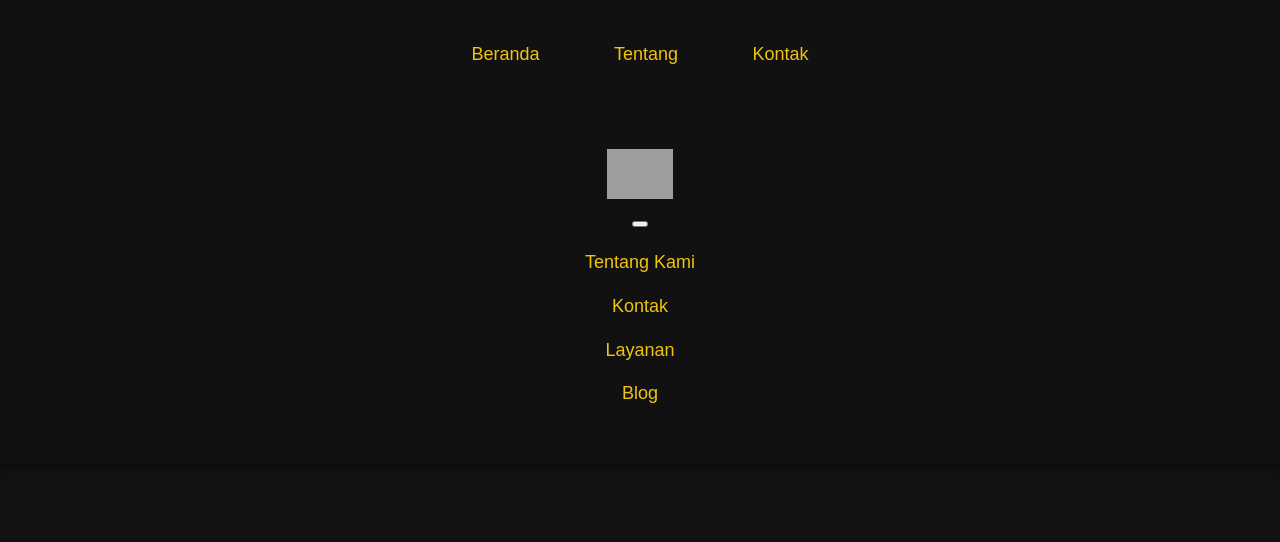
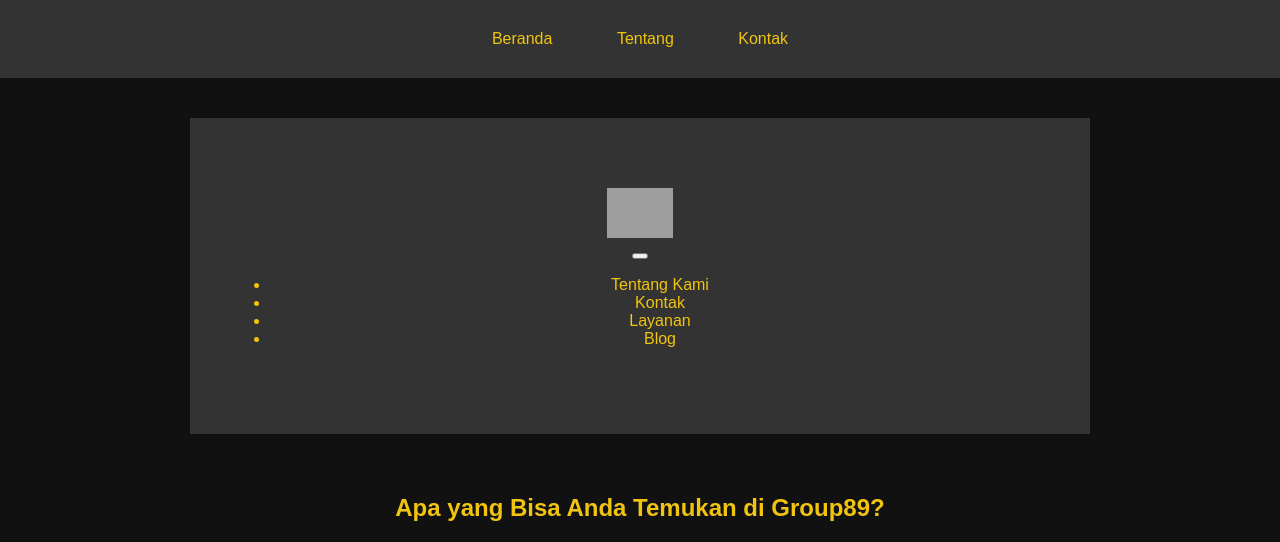
Before and after one commit to vencow9-eng/Group89-Github.io, a Jekyll site: the page built from index.md, in a window 1280 px wide. Shown: the top 542 px of the page. Built offline with Jekyll 4.4.1, drawn with Linux system fonts in a browser that asks for light colours; grey boxes are pictures that could not be loaded.

Commit message:
Refactor CSS for improved styling and structure

```diff
--- a/assets/style.css
+++ b/assets/style.css
@@ -1,102 +1,50 @@
-/* General Body Styling */
+/* Body and General Styling */
 body {
     font-family: 'Poppins', sans-serif;
-    background-color: #121212;
-    color: #f1c40f;
+    background-color: #111; /* Dark Background */
+    color: #f1c40f; /* Gold Text */
     margin: 0;
     padding: 0;
-    line-height: 1.6;
 }
 
 /* Header Styling */
 header {
-    background-color: #111;
+    background-color: #333;
     color: #f1c40f;
-    padding: 40px 0;
+    padding: 30px 0;
     text-align: center;
-    box-shadow: 0 4px 8px rgba(0, 0, 0, 0.5);
 }
 
-header h1 {
-    font-size: 50px;
-    font-weight: bold;
-    text-transform: uppercase;
+/* Navbar */
+.navbar {
+    text-align: center;
 }
 
 .navbar a {
     color: #f1c40f;
+    padding: 10px 20px;
+    margin: 0 10px;
     text-decoration: none;
-    font-size: 18px;
-    margin: 0 15px;
-    padding: 10px 20px;
-    border-radius: 5px;
-    transition: background-color 0.3s ease, color 0.3s ease;
 }
 
-.navbar a:hover {
+/* Main Content */
+.container {
+    padding: 40px;
+    text-align: center;
+    max-width: 900px;
+    margin: 0 auto;
+}
+
+/* CTA */
+.cta {
     background-color: #f1c40f;
+    padding: 40px;
     color: #111;
 }
 
-/* Main Content Styling */
-main {
-    padding: 50px;
+/* Footer */
+footer {
+    background-color: #333;
+    color: #f1c40f;
+    padding: 20px;
 }
-
-.intro, .call-to-action {
-    text-align: center;
-    margin-bottom: 40px;
-}
-
-h2 {
-    font-size: 30px;
-    color: #f1c40f;
-    margin-bottom: 20px;
-}
-
-ul {
-    list-style-type: none;
-    padding-left: 0;
-}
-
-li {
-    font-size: 18px;
-    margin-bottom: 15px;
-}
-
-/* Call to Action Button */
-.cta-btn {
-    background-color: #f1c40f;
-    color: #111;
-    padding: 12px 24px;
-    font-size: 18px;
-    text-decoration: none;
-    border-radius: 5px;
-    transition: background-color 0.3s ease;
-}
-
-.cta-btn:hover {
-    background-color: #111;
-    color: #f1c40f;
-}
-
-/* Footer Styling */
-footer {
-    background-color: #111;
-    padding: 20px;
-    text-align: center;
-    color: #f1c40f;
-}
-
-footer a {
-    color: #f1c40f;
-    text-decoration: none;
-    font-weight: bold;
-}
-
-footer a:hover {
-    color: #111;
-    background-color: #f1c40f;
-    padding: 5px 10px;
-    border-radius: 5px;
-}
```
